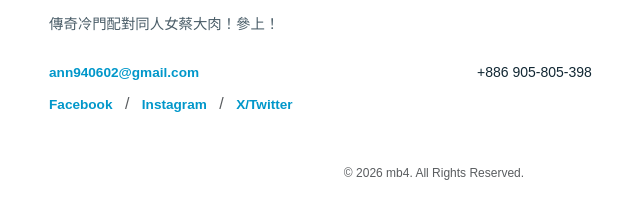
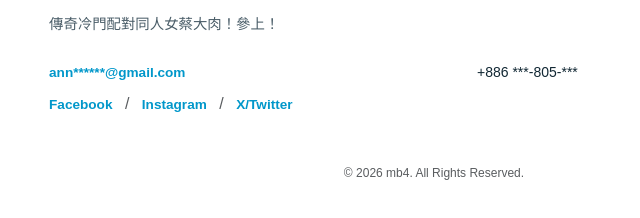
Before and after one commit to meattt9462/meatport, a plain HTML site: page index.html in a window 1280 px wide. Shown: the part 2237-2455 px from the top of the page, 206-846 px from the left. Drawn offline with nearby package versions, Linux system fonts and the light colour scheme.

Commit message:
Update index.html

```diff
--- a/index.html
+++ b/index.html
@@ -287,11 +287,11 @@
                             <div class="row g-2">
                                 <div class="col-12 col-md-6">
 
-                                    <a href="mailto:ann940602@gmail.com" class="contact-link">ann940602@gmail.com</a>
+                                    <a href="mailto:ann******@gmail.com" class="contact-link">ann******@gmail.com</a>
                                 </div>
                                 <div class="col-12 col-md-6">
 
-                                    <span class="small" style="color: var(--text-dark);">+886 905-805-398</span>
+                                    <span class="small" style="color: var(--text-dark);">+886 ***-805-***</span>
                                 </div>
                                 <div class="col-12">
 
```
